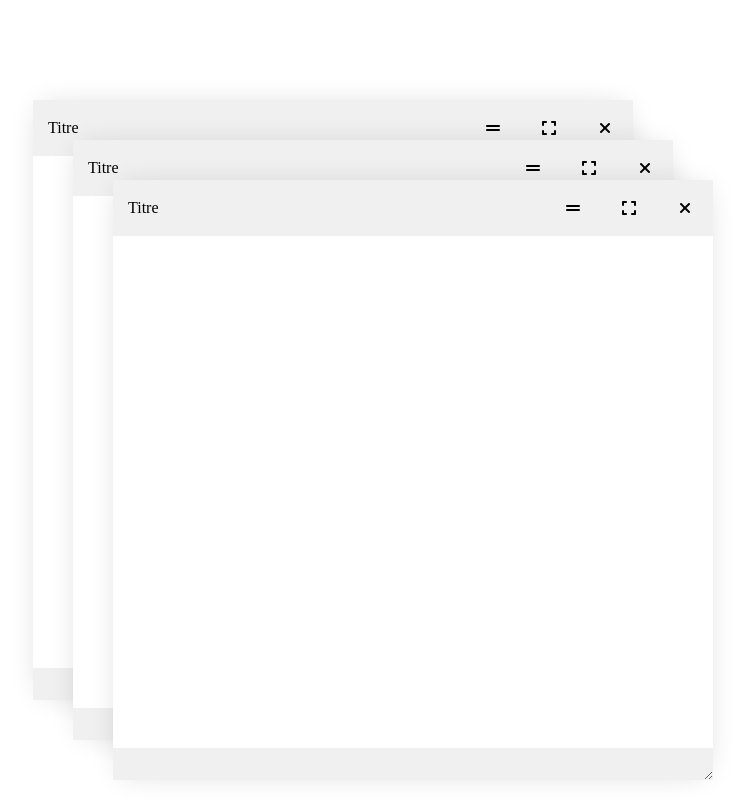
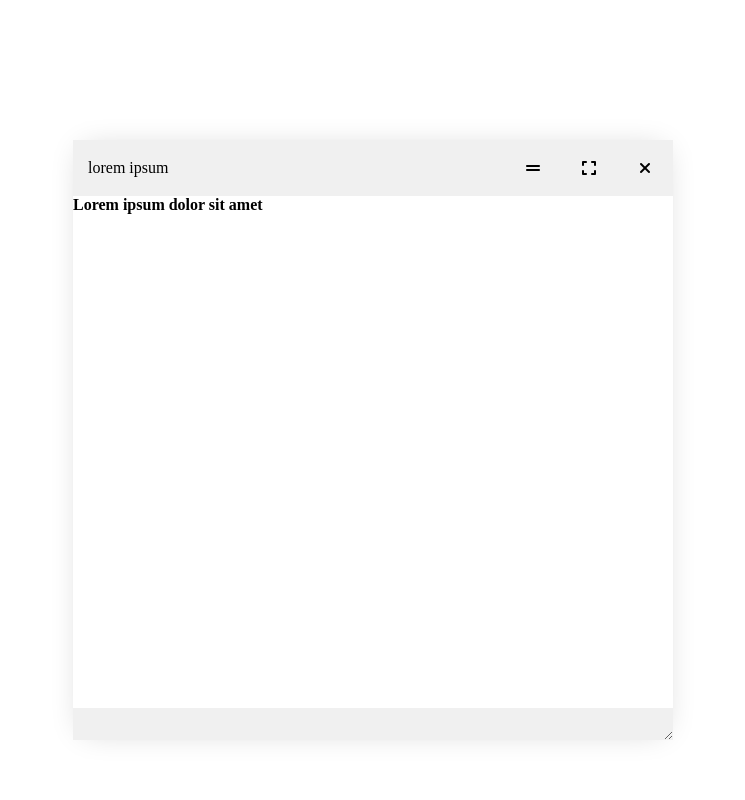
Before and after one commit to olivier-isl/JsWindow, a plain HTML site: page index.html in a window 1280 px wide. Shown: the whole page, without its empty margins (307-1052 px from the left). Drawn offline with Linux system fonts and the light colour scheme.

Commit message:
Modification du fonctionnement, test et réduction

```diff
--- a/Window.mjs
+++ b/Class/Window.mjs
@@ -1,4 +1,29 @@
-class EventWindow {
+const Event = {
+	addStyle(obj) {
+		Object.keys(obj).forEach(el => {
+			this.style.setProperty(el, obj[el], '')
+		})
+	},
+	removeStyle(arr) {
+				arr.forEach(el => {
+			this.style.removeProperty(el)
+		})
+	},
+	attr() {
+		return {
+			title: (() => {
+				console.log(this.getAttribute('attr-title'))
+			})()
+		}
+	},
+	createWindow(opts) {
+		EventWindow.getInstance(this, opts)
+	}
+}
+Object.assign(HTMLElement.prototype, Event);
+Object.assign(NodeList.prototype, Event);
+
+export class EventWindow {
 	modules = [];
 	name;
 	isWided = false;
@@ -7,11 +32,11 @@ class EventWindow {
 	height		= 600;
 	x			= window.innerWidth/2- this.width/2;
 	y			= window.innerHeight/2-this.height/2;
-	z			= 0;
 	left = 0;
 	top = 0;
 	zIndex;
 	oldzIndex = this.zIndex;
+	content;
 
 	oldX 		= this.x
 	oldY 		= this.y
@@ -20,16 +45,23 @@ class EventWindow {
 	oldLeft = this.left;
 	oldTop = this.top;
 
-	constructor(dom, _index) {
-		const sep = _index*40
+	constructor(dom, _opts = null) {
+		var currentDrag = null;
+		var currentZindex = 100
+		this.opts = _opts
+		const sep = 40
 		this.name = dom.dataset.obj
 		this.isWided = false;
 		this.dom = dom;
+		this.content = dom.innerHTML
+		this.createWindow()
+
 		this.isExpanded = false
 		this.style.set({
 			x : this.oldX+=sep,
 			y : this.oldY+=sep
 		})
+
 		this.transform = this.Transform().get()
 		this.dom.addStyle(this.style.get())
 		this.close()
@@ -41,13 +73,53 @@ class EventWindow {
 		this.resize()
 	}
 
+	createWindow() {
+		if(!this.dom.classList.contains('window')){
+			this.dom.classList.add('window')
+		}
+		this.createBody();
+		this.createHeader("lorem ipsum");
+		this.createFooter();
+	}
+
+	createHeader(_title = "test", window = this.dom) {
+		const header = `<div class="header">
+		<div class="left">${_title}</div>
+		<div class="right">
+			<span class="reduce">
+				<i class="fa-solid fa-grip-lines"></i>
+			</span>
+			<span class="wide">
+				<i class="fa-solid fa-expand"></i>
+			</span>
+			<span class="close">
+				<i class="fa-solid fa-xmark"></i>
+			</span>
+		</div>
+	</div>`;
+		window.insertAdjacentHTML('afterbegin', header)
+	}
+	createBody(window = this.dom) {
+		const body = document.createElement('div')
+		body.classList.add('body');
+		body.innerHTML = this.getContent()
+		window.appendChild(body);
+	}
+	getContent() {
+		const content = ""+this.content
+		this.dom.innerHTML = "";
+		return content;
+	}
+	createFooter(window = this.dom) {
+		window.insertAdjacentHTML('beforeend', '<div class="footer"></div>')
+	}
+
 	resize() {
-		const scope = this
-		function mod() {
-			scope.width = scope.dom.style.width
-			scope.height = scope.dom.style.height
+		// const scope = this
+		const mod = () => {
+			this.width = this.dom.style.width.slice(0, -2)
+			this.height = this.dom.style.height.slice(0, -2)
 		}
-
 		mod()
 		new ResizeObserver(mod).observe(this.dom)
 	}
@@ -93,10 +165,9 @@ class EventWindow {
 					height : this.oldHeight
 				})
 			}
-			this.render()
 			setTimeout(() => {
 				this.dom.classList.remove('animated')
-			}, 100)
+			},100)
 		}
 	}
 
@@ -161,12 +232,11 @@ class EventWindow {
 	Transform() {
 		return {
 			get: () => {
-				return `translate3d(${this.x}px, ${this.y}px, ${this.z}px)`
+				return `translate3d(${this.x}px, ${this.y}px, 0px)`
 			},
-			set: (x,y,z) => {
+			set: (x,y) => {
 				this.x = x
 				this.y = y
-				this.z = z
 
 				this.oldX = x
 				this.oldY = y
@@ -235,26 +305,22 @@ class EventWindow {
 			item.style.set({zIndex: 8})
 			item.render()
 		})
-		console.log(window.currentDrag)
 		if(window.currentDrag) {
 			this.style.set({zIndex: window.currentZindex-1})
 			this.render()
 		}
 		window.currentDrag = this.dom
 		this.style.set({zIndex : window.currentZindex})
-		console.log(window.currentDrag)
 	}
 
 	render() {
 		this.dom.addStyle(this.style.get())
 	}
 
-	static getInstance(dom, _i) {
-		EventWindow.instance[dom.dataset.obj] = new EventWindow(dom, _i);
+	static getInstance(dom, opts = null) {
+		EventWindow.instance[dom.dataset.obj] = new EventWindow(dom, opts);
 		return EventWindow.instance[dom.dataset.obj];
-	  }
+	}
 }
 
 EventWindow.instance = [];
-
-export default EventWindow
--- a/Event.mjs
+++ /dev/null
@@ -1,13 +0,0 @@
-const Event = {
-	addStyle(obj) {
-		Object.keys(obj).forEach(el => {
-			this.style.setProperty(el, obj[el], '')
-		})
-	},
-	removeStyle(arr) {
-				arr.forEach(el => {
-			this.style.removeProperty(el)
-		})
-	}
-}
-export default [Object.assign(HTMLElement.prototype, Event), Object.assign(NodeList.prototype, Event)]
--- a/index.html
+++ b/index.html
@@ -9,75 +9,12 @@
 	<title>Document</title>
 </head>
 <body>
-	<div class="window" data-obj="window">
-		<div class="header">
-			<div class="left">Titre</div>
-			<div class="right">
-				<span class="reduce">
-					<i class="fa-solid fa-grip-lines"></i>
-				</span>
-				<span class="wide">
-					<i class="fa-solid fa-expand"></i>
-				</span>
-				<span class="close">
-					<i class="fa-solid fa-xmark"></i>
-				</span>
-			</div>
-		</div>
-		<div class="body"></div>
-		<div class="footer">
-			<div></div>
-			<!-- <span class="expand">
-				<i class="fa-solid fa-expand"></i>
-			</span> -->
-		</div>
+	<div window>
+		<b>Lorem ipsum dolor sit amet</b>
 	</div>
-	<div class="window" data-obj="window2">
-		<div class="header">
-			<div class="left">Titre</div>
-			<div class="right">
-				<span class="reduce">
-					<i class="fa-solid fa-grip-lines"></i>
-				</span>
-				<span class="wide">
-					<i class="fa-solid fa-expand"></i>
-				</span>
-				<span class="close">
-					<i class="fa-solid fa-xmark"></i>
-				</span>
-			</div>
-		</div>
-		<div class="body"></div>
-		<div class="footer">
-			<div></div>
-			<!-- <span class="expand">
-				<i class="fa-solid fa-expand"></i>
-			</span> -->
-		</div>
-	</div>
-	<div class="window" data-obj="window3">
-		<div class="header">
-			<div class="left">Titre</div>
-			<div class="right">
-				<span class="reduce">
-					<i class="fa-solid fa-grip-lines"></i>
-				</span>
-				<span class="wide">
-					<i class="fa-solid fa-expand"></i>
-				</span>
-				<span class="close">
-					<i class="fa-solid fa-xmark"></i>
-				</span>
-			</div>
-		</div>
-		<div class="body"></div>
-		<div class="footer">
-			<div></div>
-			<!-- <span class="expand">
-				<i class="fa-solid fa-expand"></i>
-			</span> -->
-		</div>
-	</div>
+	<!-- <div class="window" data-obj="window" attr-title="Lorem">
+		<b>Je test des truc</b>
+	</div> -->
 	<script src="script.mjs" type="module"></script>
 </body>
 </html>
--- a/script.mjs
+++ b/script.mjs
@@ -1,11 +1,6 @@
-import * as _Event from './Event.mjs'
-import EventWindow from './Window.mjs'
-
+import {EventWindow} from './Class/Window.mjs'
 
 // Create obj
-document.querySelectorAll('[data-obj]').forEach((dom, _i) => {
-	EventWindow.getInstance(dom, _i)
+document.querySelectorAll('[window]').forEach((dom, _i) => {
+	dom.createWindow()
 })
-
-window.currentDrag = null;
-window.currentZindex = 100
```
Also changed, not shown: Class/Event.mjs (added), Class/Header.mjs (added).
